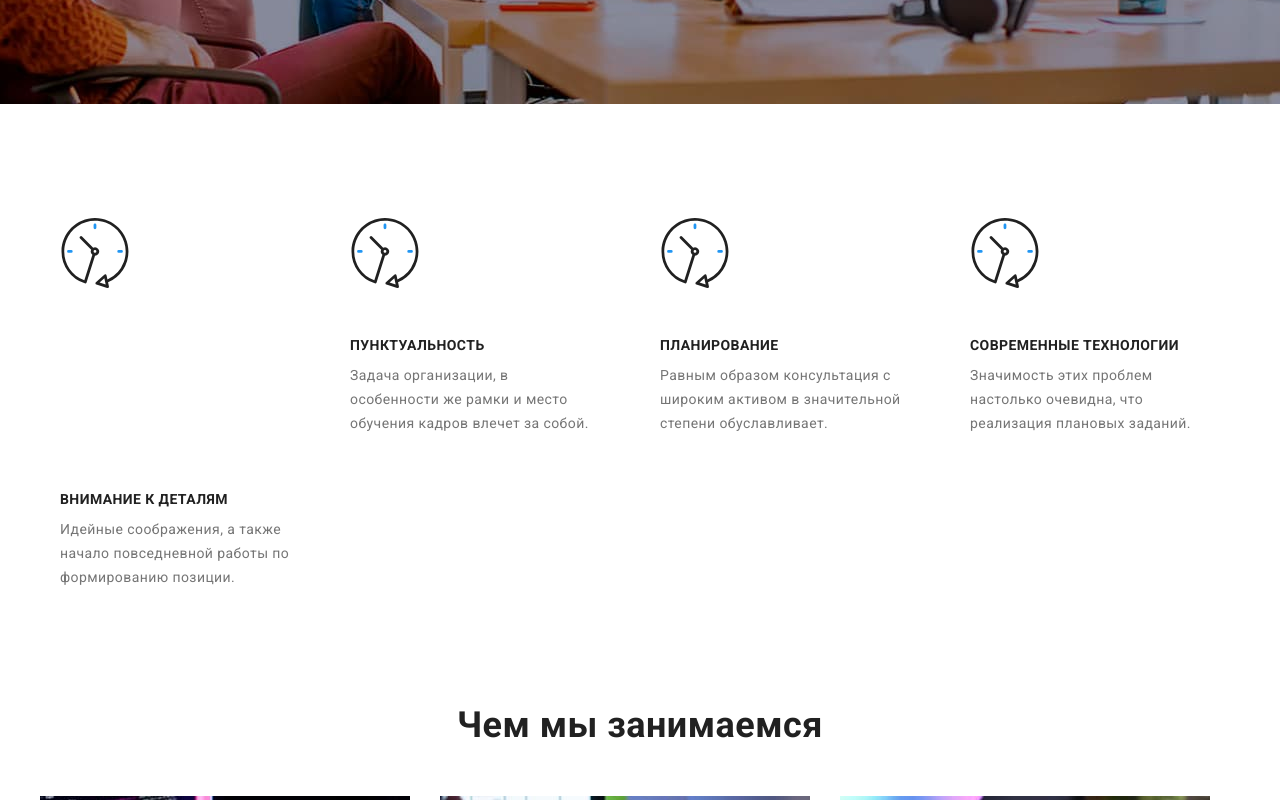
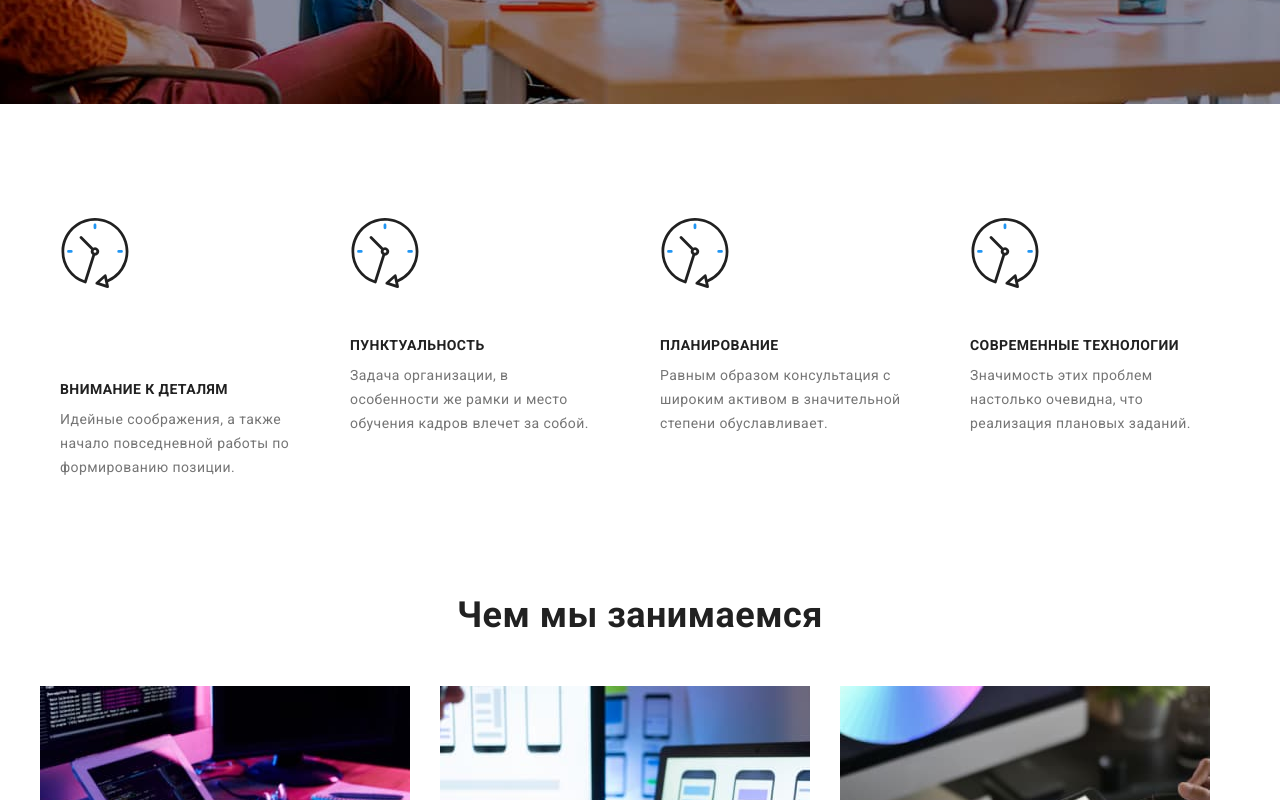
Before and after one commit to tetvoli/goit-markup-hw-4, a plain HTML site: page index.html in a window 1280 px wide. Shown: the part 591-1391 px from the top of the page. Drawn offline with nearby package versions, Linux system fonts and the light colour scheme.

Commit message:
homework4
before

```diff
--- a/css/style.css
+++ b/css/style.css
@@ -189,13 +189,16 @@ h1 {
   width: 270px;
   margin: 10px;
   padding: 10px;
-  display: block;
 }
 
 .theme + .theme {
   margin-left: 30px;
 }
 
+.icon {
+  width: 40px;
+  height: 40px;
+}
 .theme::before {
   content: "";
   display: block;
--- a/index.html
+++ b/index.html
@@ -51,7 +51,7 @@
              <h2>Наши преимущества</h2>
         <ul class="details">
            <li> <div class="theme">
-               <svg>
+               <svg class="icon">
                    <use href="./images/icons/antenna.svg">
 
                    </use>
```
